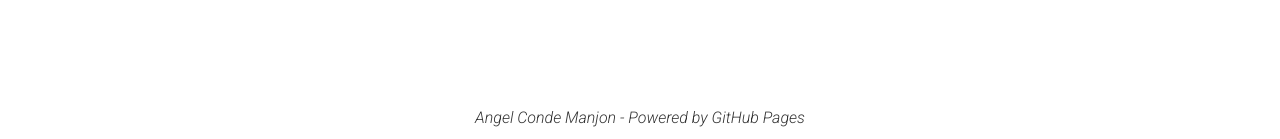
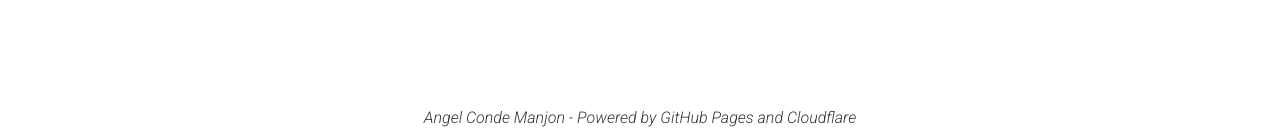
Before and after one commit to Neuw84/neuw84.github.io, a Jekyll site: the page built from index.md, in a window 1280 px wide and 900 px high, scrolled down 1688 px. Shown: the part 758-897 px from the top of the window. Built offline with Jekyll 4.4.1, drawn with Linux system fonts in a browser that asks for light colours.

Commit message:
Update footer.html

```diff
--- a/_includes/footer.html
+++ b/_includes/footer.html
@@ -2,6 +2,6 @@
   <p>
     {{ site.name | escape }} -
     <a href="mailto:{{ site.email }}" target="_blank">{{ site.email | escape }}</a>
-    Powered by <a href="https://pages.github.com/" target="_blank">GitHub Pages</a>
+    Powered by <a href="https://pages.github.com/" target="_blank">GitHub Pages</a> and <a href="https://cloudflare.com/" target="_blank">Cloudflare</a>
   </p>
 </div>
```
